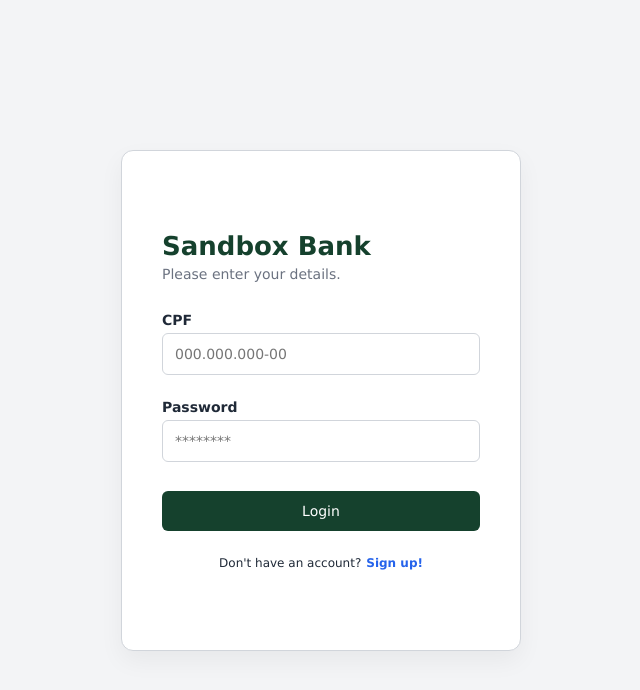
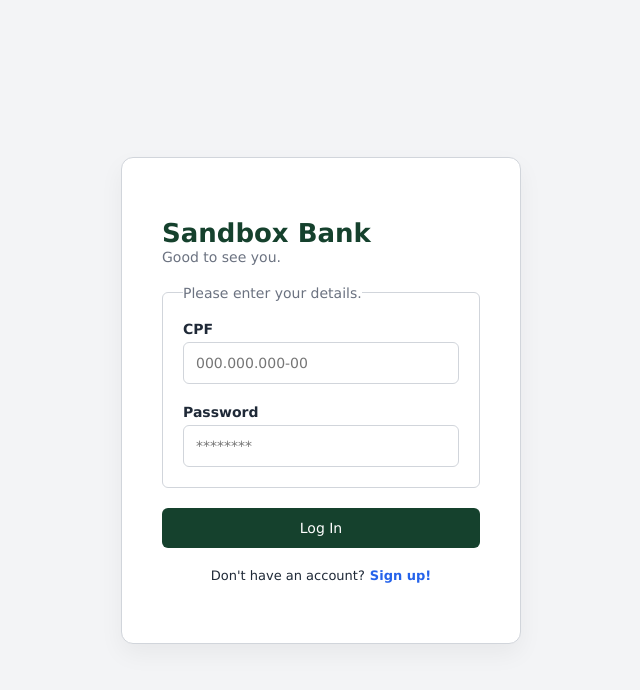
Before and after one commit to rynwllngtn/web-sandbox, a plain HTML site: page web/src/pages/identity/login.html in a window 1280 px wide. Shown: the whole page, without its empty margins (319-959 px from the left). Drawn offline with Linux system fonts and the light colour scheme.

Commit message:
feat(web/identity): aplimora páginas e desing geral

```diff
--- a/web/src/pages/identity/login.html
+++ b/web/src/pages/identity/login.html
@@ -5,26 +5,33 @@
     <meta name="viewport" content="width=device-width, initial-scale=1.0"/>
     <title>Login</title>
     <link rel="stylesheet" href="../../styles/style.css">
+    <link rel="stylesheet" href="../../styles/shared.css">
     <link rel="stylesheet" href="../../styles/identity/login.css">
 </head>
 <body>
 <main class="main-container">
-    <div class="login-title">
+    <div class="main-title">
         <h1>Sandbox Bank</h1>
-        <span class="details-span">Please enter your details.</span>
+        <span>Good to see you.</span>
     </div>
     <form>
+        <fieldset class="form-fieldset">
+            <legend>Please enter your details.</legend>
             <div class="input-group">
                 <label for="input-cpf">CPF</label>
-            <input id="input-cpf" type="text" name="cpf" placeholder="000.000.000-00" required>
+                <input id="input-cpf" type="text" name="cpf" placeholder="000.000.000-00" required maxlength="14"
+                       pattern="\d{3}\.\d{3}\.\d{3}-\d{2}">
             </div>
             <div class="input-group">
                 <label for="input-password">Password</label>
                 <input id="input-password" type="password" name="password" placeholder="********" required>
             </div>
-        <button class="btn-login" type="submit">Login</button>
+        </fieldset>
+        <div class="form-buttons">
+            <button class="btn-login" type="submit">Log In</button>
+        </div>
     </form>
-    <span class="sighup-span">Don't have an account?<a class="links" href="register.html">Sign up!</a></span>
+    <span class="hyperlink-span">Don't have an account?<a class="links" href="register.html">Sign up!</a></span>
 </main>
 </body>
 </html>
--- a/web/src/styles/identity/login.css
+++ b/web/src/styles/identity/login.css
@@ -1,72 +1,6 @@
-body {
-    display: flex;
-    align-items: center;
-    justify-content: center;
-    padding: 20px;
-}
-
-.main-container {
-    display: flex;
-    flex-direction: column;
-    width: 100%;
-    padding: 80px 40px;
-    max-width: 400px;
-    border: 1px solid var(--border-input);
-    border-radius: 12px;
-    background-color: var(--bg-card);
-    box-shadow: 0 10px 25px rgba(0, 0, 0, 0.05);
-}
-
-.main-container .login-title {
-    display: flex;
-    flex-direction: column;
-    align-items: flex-start;
-    text-align: left;
-    margin-bottom: 30px;
-}
-
-.main-container .login-title h1 {
-    font-size: 26px;
-    color: var(--color-primary);
-}
-
-.main-container .login-title span {
-    margin-top: 5px;
-    font-size: 14px;
-    color: var(--text-muted);
-}
-
 .main-container form {
     display: flex;
     flex-direction: column;
     width: 100%;
-    gap: 24px;
+    gap: 20px;
 }
-
-.main-container form button {
-    margin-top: 5px;
-}
-
-.input-group {
-    display: flex;
-    flex-direction: column;
-    gap: 5px;
-}
-
-.input-group label {
-    font-size: 14px;
-    font-weight: bold;
-    color: var(--text-main);
-}
-
-.main-container .sighup-span {
-    display: block;
-    text-align: center;
-    margin-top: 25px;
-    font-size: 12px;
-    color: var(--text-main);
-}
-
-.main-container .sighup-span a {
-    margin-left: 5px;
-}
--- a/web/src/styles/identity/register.css
+++ b/web/src/styles/identity/register.css
@@ -1,63 +1,16 @@
-body {
-    display: flex;
-    align-items: center;
-    justify-content: center;
-    padding: 20px;
-}
-
-.main-container {
-    display: flex;
-    flex-direction: column;
-    width: 100%;
-    padding: 80px 40px;
-    max-width: 400px;
-    border: 1px solid var(--border-input);
-    border-radius: 12px;
-    background-color: var(--bg-card);
-    box-shadow: 0 10px 25px rgba(0, 0, 0, 0.05);
-}
-
-.main-container .register-title {
-    display: flex;
-    flex-direction: column;
-    align-items: flex-start;
-    text-align: left;
-    margin-bottom: 30px;
-}
-
-.main-container .register-title h1 {
-    font-size: 26px;
-    color: var(--color-primary);
-}
-
-.main-container .register-title span {
-    margin-top: 5px;
-    font-size: 14px;
-    color: var(--text-muted);
-}
-
 .main-container form {
     display: flex;
     flex-direction: column;
     width: 100%;
 }
 
-.input-group {
+.main-container form .form-step {
     display: flex;
     flex-direction: column;
-    gap: 5px;
+    gap: 20px;
 }
 
-.input-group label {
-    font-size: 14px;
-    font-weight: bold;
-    color: var(--text-main);
+.main-container form .form-buttons {
+    display: flex;
+    gap: 10px;
 }
-
-.register-field {
-    display: flex;
-    flex-direction: column;
-    padding: 30px 15px;
-    margin-bottom: 24px;
-    gap: 24px;
-}
--- /dev/null
+++ b/web/src/styles/shared.css
@@ -0,0 +1,78 @@
+body {
+    display: flex;
+    align-items: center;
+    justify-content: center;
+    padding: 20px;
+}
+
+.main-container {
+    display: flex;
+    flex-direction: column;
+    width: 100%;
+    padding: 60px 40px;
+    max-width: 400px;
+    border: 1px solid var(--border-input);
+    border-radius: 12px;
+    background-color: var(--bg-card);
+    box-shadow: 0 10px 25px rgba(0, 0, 0, 0.05);
+}
+
+.main-container .main-title {
+    display: flex;
+    flex-direction: column;
+    align-items: flex-start;
+    text-align: left;
+    margin-bottom: 20px;
+}
+
+.main-container .main-title h1 {
+    font-size: 26px;
+    color: var(--color-primary);
+}
+
+.main-container .main-title span {
+    margin-top: 1px;
+    font-size: 14px;
+    color: var(--text-muted);
+}
+
+.input-group {
+    display: flex;
+    flex-direction: column;
+    gap: 5px;
+}
+
+.input-group label {
+    font-size: 14px;
+    font-weight: bold;
+    color: var(--text-main);
+}
+
+.main-container .hyperlink-span {
+    display: block;
+    text-align: center;
+    margin-top: 20px;
+    font-size: 13px;
+    color: var(--text-main);
+}
+
+.main-container .hyperlink-span a {
+    margin-left: 5px;
+}
+
+.form-fieldset {
+    display: flex;
+    flex-direction: column;
+    padding: 20px;
+    gap: 20px;
+}
+
+.btn-secondary {
+    color: var(--text-main);
+    background-color: transparent;
+    border: 1px solid var(--border-input-hover);
+}
+
+.btn-secondary:hover {
+    background-color: var(--bg-body);
+}
```
Also changed, not shown: web/src/pages/identity/register.html (+21 -10 lines). Lines whose indentation alone changed are shown as unchanged.
